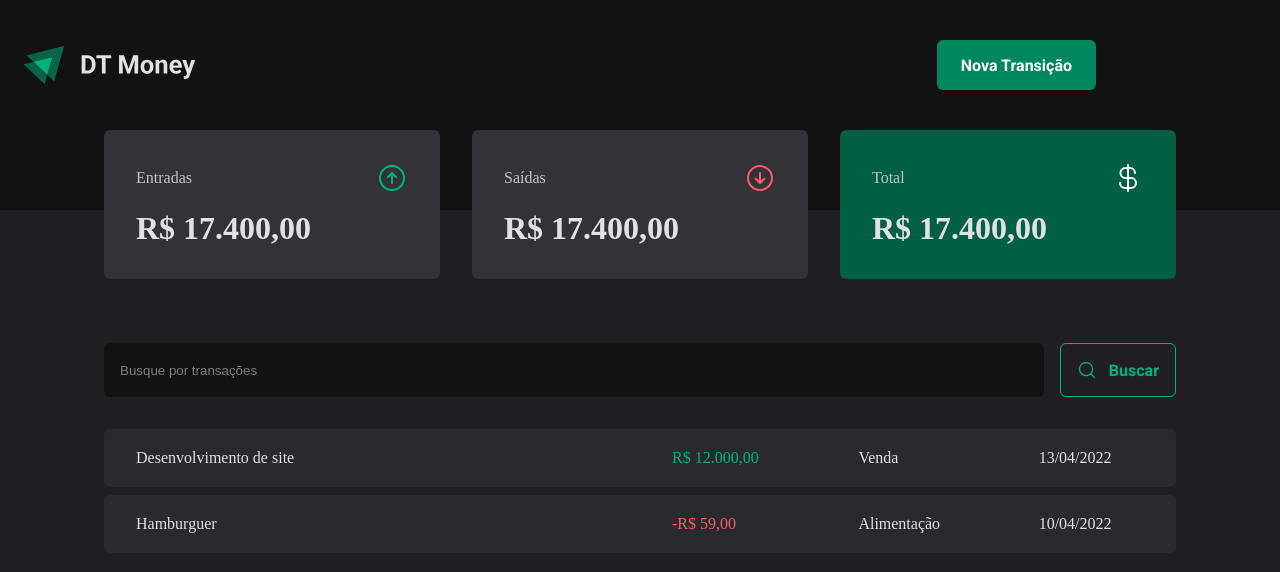
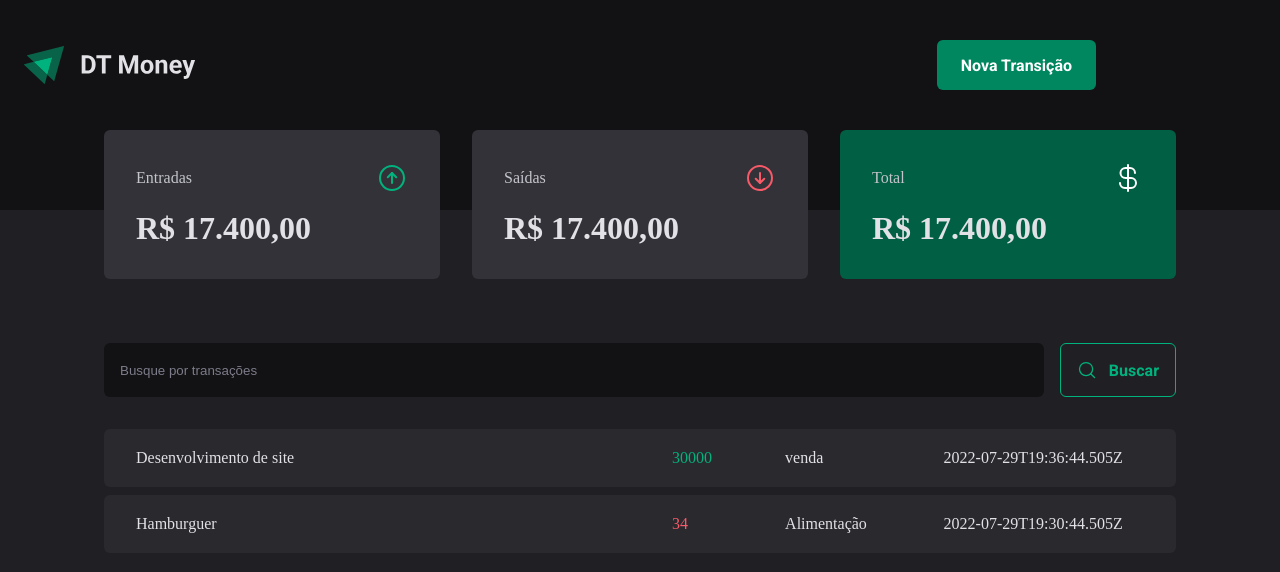
Before and after one commit to VanessaMaia26/DT-Money--ReactJs, a React (Vite) app: page / in a window 1280 px wide. Shown: the top 572 px of the page. Built offline with nearby package versions, Linux system fonts and the light colour scheme; no server answers; data requests are answered from the project's data file.

Commit message:
new commit

```diff
--- a/server.json
+++ b/server.json
@@ -1,19 +1,20 @@
 {
-  "posts": [
+  "transactions": [
     {
       "id": 1,
-      "title": "json-server",
-      "author": "typicode"
-    }
-  ],
-  "comments": [
-    {
-      "id": 1,
-      "body": "some comment",
-      "postId": 1
-    }
-  ],
-  "profile": {
-    "name": "typicode"
-  }
+      "description": "Desenvolvimento de site",
+      "type": "income",
+      "category": "venda",
+      "price": 30000,
+      "createdAt": "2022-07-29T19:36:44.505Z"
+    },
+      {
+        "id": 2,
+        "description": "Hamburguer",
+        "type": "outcome",
+        "category": "Alimentação",
+        "price": 34,
+        "createdAt": "2022-07-29T19:30:44.505Z"
+      }
+  ]
 }
--- a/src/pages/Transactions/index.tsx
+++ b/src/pages/Transactions/index.tsx
@@ -1,15 +1,30 @@
-import { useEffect } from "react";
+import { useEffect, useState } from "react";
 import { Header } from "../../components/Header";
 import { Summary } from "../../components/Summary";
 import { SearchForm } from "./components/SearchForm";
 
 import { PriceHighlight, TransactionsContainer, TransactionsTable } from "./styles";
+interface Transaction {
+    id: number;
+    description: string;
+    type: 'income' | 'outcome';
+    price: number;
+    category: string;
+    createdAt: string;
+}
 
 export function Transactions() {
+    const [transactions, setTransections] = useState<Transaction[]>([])
+
+    async function loadTransactions() {
+        const response = await fetch('http://localhost:3333/transactions')
+        const data = await response.json();
+
+        setTransections(data);
+    }
+
     useEffect(() => {
-        fetch('http://localhost:3333/transactions').then(response => {
-           console.log(response)
-        })
+        loadTransactions();
     }, [])
 
     return (
@@ -21,29 +36,20 @@
                 <SearchForm />
                 <TransactionsTable>
                     <tbody>
-                    <tr>
-                        <td width='50%'>Desenvolvimento de site</td>
+                        {transactions.map(transaction => {
+                            return (
+                                <tr key={transaction.id}>
+                                    <td width='50%'>{transaction.description}</td>
                                     <td>
-                            <PriceHighlight variant="income">
-                                R$ 12.000,00
+                                        <PriceHighlight variant={transaction.type}>
+                                        {transaction.price}
                                         </PriceHighlight>
                                     </td>
-                        <td>Venda</td>
-                        <td>13/04/2022</td>
+                                    <td>{transaction.category}</td>
+                                    <td>{transaction.createdAt}</td>
                                 </tr>
-
-                    <tr>
-                        <td width='50%'>Hamburguer</td>
-                        <td>
-                            <PriceHighlight variant="outcome">
-                              -R$ 59,00
-                            </PriceHighlight>
-                        </td>
-                        <td>Alimentação</td>
-                        <td>10/04/2022</td>
-                    </tr>
-
-
+                            )
+                        })}
                     </tbody>
                 </TransactionsTable>
             </TransactionsContainer>
```
Lines whose indentation alone changed are shown as unchanged.
